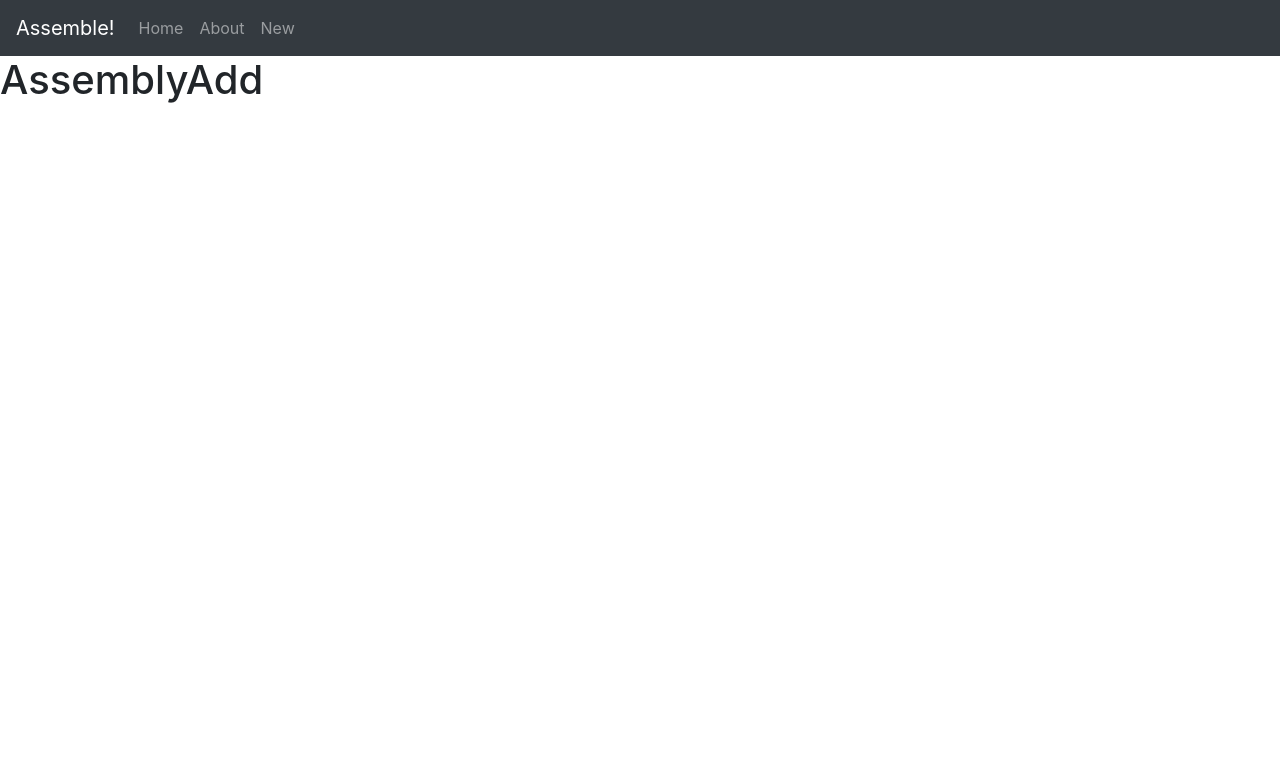
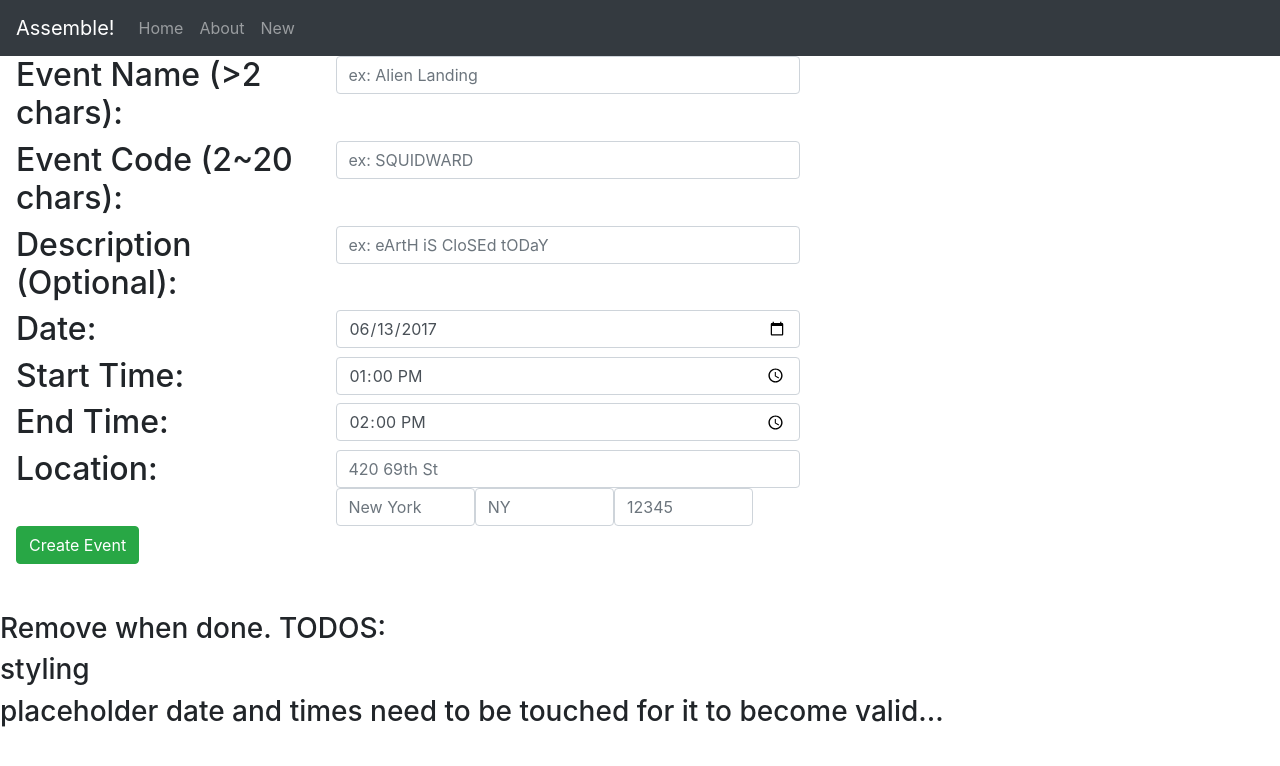
Before and after one commit to gsasaki23/assemble, a React (Create React App) app in the folder client/: page /new in a window 1280 px wide. Shown: the top 766 px of the page. Built offline with nearby package versions, Linux system fonts and the light colour scheme; no server answers.

Commit message:
add with server and client validations

```diff
--- a/client/package.json
+++ b/client/package.json
@@ -9,6 +9,7 @@
     "@testing-library/user-event": "^7.2.1",
     "axios": "^0.19.2",
     "bootstrap": "^4.4.1",
+    "random-words": "^1.1.0",
     "react": "^16.13.1",
     "react-bootstrap": "^1.0.0",
     "react-dom": "^16.13.1",
--- a/client/src/App.css
+++ b/client/src/App.css
@@ -43,3 +43,9 @@
   margin-left: 5%;
   font-weight: bold;
 }
+.clientValError {
+  color: blue;
+  display: inline-block;
+  margin-left: 5%;
+  font-weight: bold;
+}
--- a/client/src/views/AssemblyAdd.js
+++ b/client/src/views/AssemblyAdd.js
@@ -1,6 +1,7 @@
 import React, { useEffect, useState } from 'react'
 import axios from 'axios';
 import { Link, navigate } from '@reach/router';
+import randomWords from 'random-words';
 
 // Styling
 import Row from 'react-bootstrap/Row';
@@ -9,9 +10,210 @@ import Table from 'react-bootstrap/Table';
 import Button from 'react-bootstrap/Button';
 import Form from 'react-bootstrap/Form';
 
+// make name, secretcode, and eventcode unique
+
 export default () => {
+    // All Assemblies in DB
+    const [dbnames, setDBnames] = useState([]);
+    const [dbeventcodes, setDBeventcodes] = useState([]);
+    const [dbsecretcodes, setDBsecretcodes] = useState([]);
+
+    // The Assembly being built out of inputs
+    const [inputAssembly, setInputAssembly] = useState({});
+    // Server-side validation errors
+    const [errors, setErrors] = useState([]);
+    // Client-side validation errors
+    const [clientErrors, setClientErrors] = useState({});
+
+    // Initial: fetch all 3 lists to be used for client-side validations
+    useEffect(()=>{
+        axios.get('http://localhost:8000/api/assembly/')
+            .then(res => {
+                let db_names = [];
+                let db_eventCodes = [];
+                let db_secretCodes = [];
+                res.data.forEach((assembly)=>{
+                    db_names.push(assembly.name);
+                    db_eventCodes.push(assembly.eventCode);
+                    db_secretCodes.push(assembly.secretCode);
+                });
+                setDBnames(db_names);
+                setDBeventcodes(db_eventCodes);
+                setDBsecretcodes(db_secretCodes);
+            })
+            .catch(console.log);
+    },[]);
+
+    // On Submit
+    const onClickHandler = e => {
+        e.preventDefault();
+
+        // Create the would-be secret code with random words
+        let randomTwo = randomWords({exactly: 2, minLength: 3, maxLength: 6, formatter: (word)=> word.toUpperCase()});
+        let str = randomTwo[0] + randomTwo[1];
+            // In the absturdly small change of non-unique, try a second time.
+            // TODO better to try infinitely until unique?
+        let found = false;
+        dbsecretcodes.forEach((secretCode)=>{
+            if(secretCode === str){
+                found = true;
+            }
+        })
+        if (found){
+            let randomTwo = randomWords({exactly: 2, minLength: 3, maxLength: 6, formatter: (word)=> word.toUpperCase()});
+            let str = randomTwo[0] + randomTwo[1];
+        }
+        setInputAssembly({...inputAssembly,"secretCode":str});
+
+        console.log(JSON.stringify(inputAssembly));
+
+        axios.post(`http://localhost:8000/api/assembly/new`, inputAssembly)
+            .then(res => {
+                navigate(`/assemblies/${res.data._id}`)
+            })
+            .catch(err=>{
+                console.log(err.response);
+                if (err.response.data.errors){
+                    console.log(err.response.data.errors);
+                    setErrors(err.response.data.errors)
+                }
+            })
+    }
+
+    // Client-side validation for uniqueness
+    const onNameChange = event => {
+        let found = false;
+        dbnames.forEach((name)=>{
+            if(name === event.target.value){
+                setClientErrors({...clientErrors,"name":"Name is already in use."});
+                found = true;
+            }
+        })
+        if(!found){
+            setClientErrors({...clientErrors,"name":""});
+        }
+        setInputAssembly({...inputAssembly,"name":event.target.value});
+    };
+    // Client-side validation for uniqueness
+    const onEventCodeChange = event => {
+        let found = false;
+        dbeventcodes.forEach((eventCode)=>{
+            if(eventCode === event.target.value.toUpperCase()){
+                setClientErrors({...clientErrors,"eventCode":"eventCode is already in use."});
+                found = true;
+            }
+        })
+        if(!found){
+            setClientErrors({...clientErrors,"eventCode":""});
+        }
+        setInputAssembly({...inputAssembly,"eventCode":event.target.value.toUpperCase()});
+    };
+
     return (
     <>
-        <h1>AssemblyAdd</h1>
+
+    {/* Name */}
+    <Row className="px-3">
+        <Col xs={3}><h2>Event Name (>2 chars):</h2></Col>
+        <Col>
+            <Form.Control className="w-50p d-ilb" type="text" placeholder="ex: Alien Landing" onChange={onNameChange}></Form.Control>
+            {errors.name !== undefined ? (<span className="serverValError">{errors.name.message}</span>):("")}
+            {clientErrors.name !== undefined ? (<span className="clientValError">{clientErrors.name}</span>):("")}
+        </Col>
+    </Row>
+
+    {/* Event Code */}
+    <Row className="px-3">
+        <Col xs={3}><h2>Event Code (2~20 chars):</h2></Col>
+        <Col>
+            <Form.Control className="w-50p d-ilb" type="text" placeholder="ex: SQUIDWARD" onChange={onEventCodeChange}></Form.Control>
+            {errors.name !== undefined ? (<span className="serverValError">{errors.eventCode.message}</span>):("")}
+            {clientErrors.eventCode !== undefined ? (<span className="clientValError">{clientErrors.eventCode}</span>):("")}
+        </Col>
+    </Row>
+
+    {/* Description */}
+    <Row className="px-3">
+        <Col xs={3}><h2>Description (Optional):</h2></Col>
+        <Col>
+            <Form.Control className="w-50p d-ilb" type="text" placeholder="ex: eArtH iS CloSEd tODaY" onChange={event => {
+            setInputAssembly({...inputAssembly,"description":event.target.value});
+            }}></Form.Control>
+        </Col>
+    </Row>
+
+    {/* Date */}
+    <Row className="px-3">
+        <Col xs={3}><h2>Date: </h2></Col>
+        <Col>
+            <Form.Control className="w-50p d-ilb" type="date" defaultValue="2017-06-13" onChange={event => {
+            setInputAssembly({...inputAssembly,"date":event.target.value});
+            }}></Form.Control>
+            {errors.date !== undefined ? (<span className="serverValError">{errors.date.message}</span>):("")}
+        </Col>
+    </Row>
+
+    {/* Start Time */}
+    <Row className="px-3">
+        <Col xs={3}><h2>Start Time: </h2></Col>
+        <Col>
+            <Form.Control className="w-50p d-ilb" type="time" defaultValue="13:00" onChange={event => {
+            setInputAssembly({...inputAssembly,"start":event.target.value});
+            }}></Form.Control>
+            {errors.start !== undefined ? (<span className="serverValError">{errors.end.message}</span>):("")}
+        </Col>
+    </Row>
+
+    {/* End Time */}
+    <Row className="px-3">
+        <Col xs={3}><h2>End Time: </h2></Col>
+        <Col>
+            <Form.Control className="w-50p d-ilb" type="time" defaultValue="14:00" onChange={event => {
+            setInputAssembly({...inputAssembly,"end":event.target.value});
+            }}></Form.Control>
+            {errors.end !== undefined ? (<span className="serverValError">{errors.end.message}</span>):("")}
+        </Col>
+    </Row>
+
+    {/* Location */}
+    <Row className="px-3">
+        <Col xs={3}><h2>Location: </h2></Col>
+        <Col>
+            {/* Street Line */}
+            <div>
+                <Form.Control className="w-50p d-ilb" type="text" placeholder="420 69th St" onChange={event => {setInputAssembly({...inputAssembly,"address":{...inputAssembly.address,"street":event.target.value}});}}></Form.Control>
+                {errors["address.street"] !== undefined ? (<span className="serverValError">{errors["address.street"].message}</span>):("")}
+            </div>
+            {/* City, State, Zip */}
+            <div>
+                <Form.Control className="w-15p d-ilb" type="text" placeholder="New York" onChange={event => {
+                setInputAssembly({...inputAssembly,"address":{...inputAssembly.address,"city":event.target.value}});
+                }}></Form.Control>
+                <Form.Control className="w-15p d-ilb" type="text" placeholder="NY" onChange={event => {
+                setInputAssembly({...inputAssembly,"address":{...inputAssembly.address,"state":event.target.value}});
+                }}></Form.Control>
+                <Form.Control className="w-15p d-ilb" type="text" placeholder="12345" onChange={event => {
+                setInputAssembly({...inputAssembly,"address":{...inputAssembly.address,"zip":event.target.value}});
+                }}></Form.Control>
+                {errors["address.city"] !== undefined ? (<span className="serverValError">{errors["address.city"].message}</span>):("")}
+                {errors["address.state"] !== undefined ? (<span className="serverValError">{errors["address.state"].message}</span>):("")}
+                {errors["address.zip"] !== undefined ? (<span className="serverValError">{errors["address.zip"].message}</span>):("")}
+            </div>
+        </Col>
+    </Row>
+
+    {/* ~~~~~~~~~~~~~~~~~~Teammate List Here ~~~~~~~~~~~~~~~~~ */}
+
+    {/* Submit Button */}
+    <Row className="px-3" >
+        <Col>
+            <Button variant="success" onClick={onClickHandler}>Create Event</Button>
+        </Col>
+    </Row>
+
+
+    <h3 className="mt-5">Remove when done. TODOS:</h3>
+    <h3>styling</h3>
+    <h3>placeholder date and times need to be touched for it to become valid...</h3>
     </>
 )};
--- a/client/src/views/AssemblyEdit.js
+++ b/client/src/views/AssemblyEdit.js
@@ -248,9 +248,3 @@ export default (props) => {
     <h3>getting the date to show by default</h3>
     </>
 )};
-
-{/* <Form onSubmit={onSubmitHandler}>
-    <Form.Control className="w-50p" type="text" placeholder="ex: EVENTCODE" onChange={onEventCodeChange}></Form.Control>
-    <Button variant="primary" type="submit">Submit</Button>
-    {error !== "" ? <span className="d-b">{error}</span>:("")}
-</Form> */}
```
Also changed, not shown: 2 other files (tests, documents, lock files or other folders).
